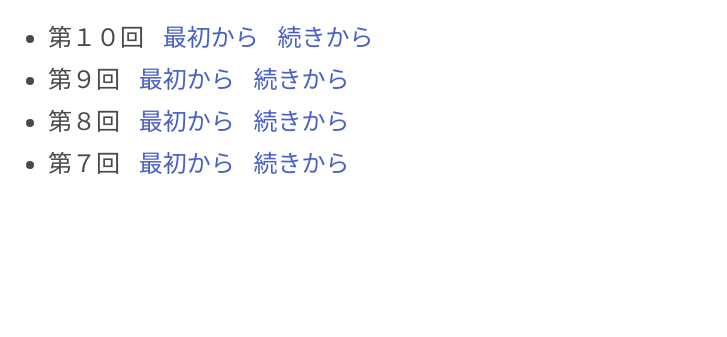
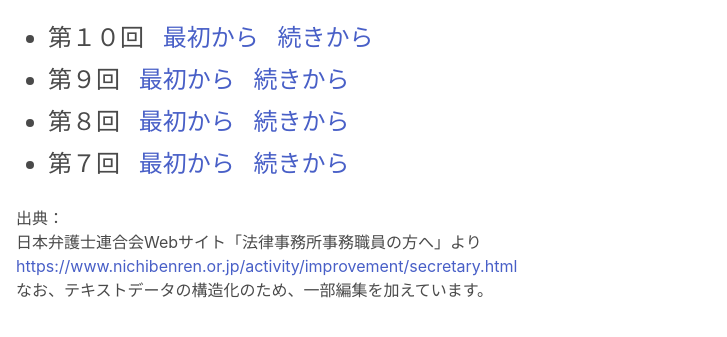
Before and after one commit to CPkobo/exam, a plain HTML site: page docs/index.html in a window 1280 px wide. Shown: the part 97-434 px from the top of the page, without its empty margins (0-727 px from the left). Drawn offline with nearby package versions, Linux system fonts and the light colour scheme.

Commit message:
add footer as source

```diff
--- a/docs/index.html
+++ b/docs/index.html
@@ -18,6 +18,12 @@
         <a class="ml-3" :href="'./exams/' + item.link">続きから</a>
       </li>
     </ul>
+    <footer>
+      <p class="ml-4">出典：<br />日本弁護士連合会Webサイト「法律事務所事務職員の方へ」より<br />
+        <a href="https://www.nichibenren.or.jp/activity/improvement/secretary.html">https://www.nichibenren.or.jp/activity/improvement/secretary.html</a><br />
+        なお、テキストデータの構造化のため、一部編集を加えています。
+      </p>
+    </footer>
   </div>
   <script src="index.js"></script>
 </body>
```
